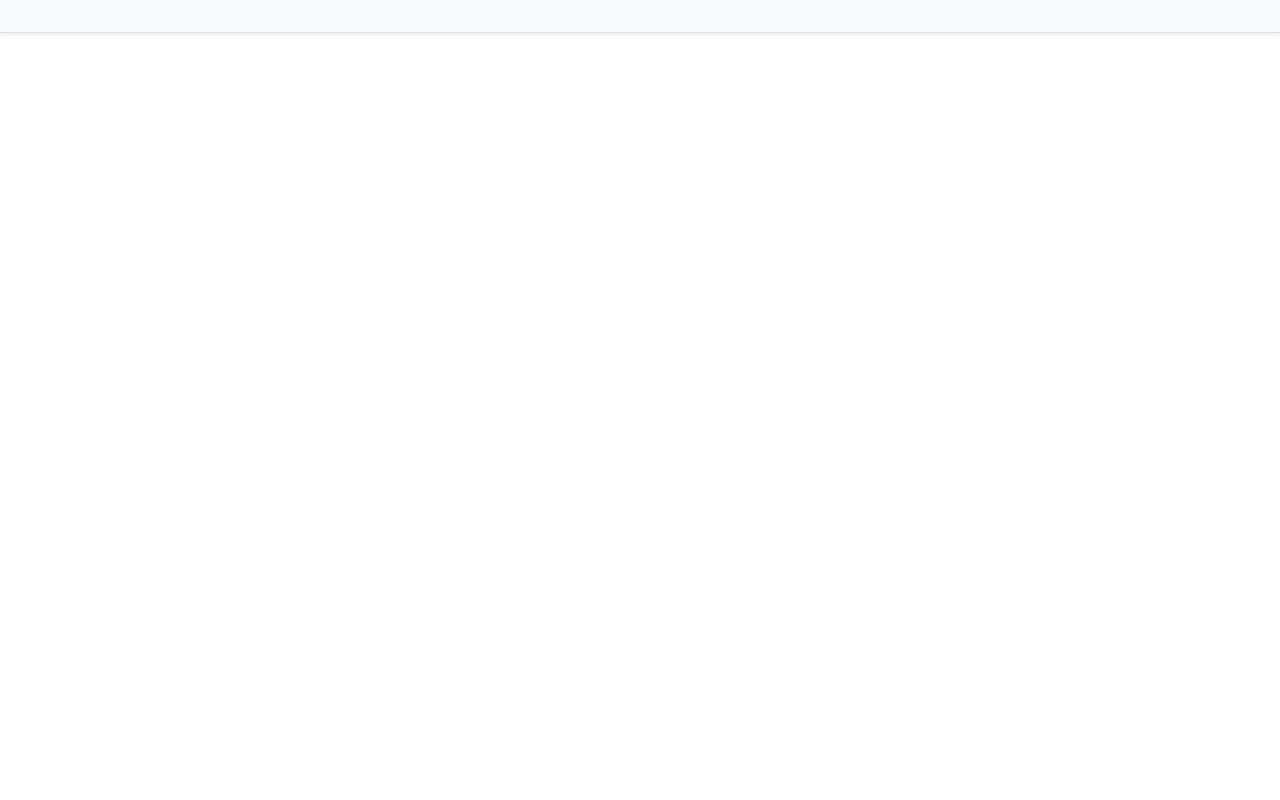
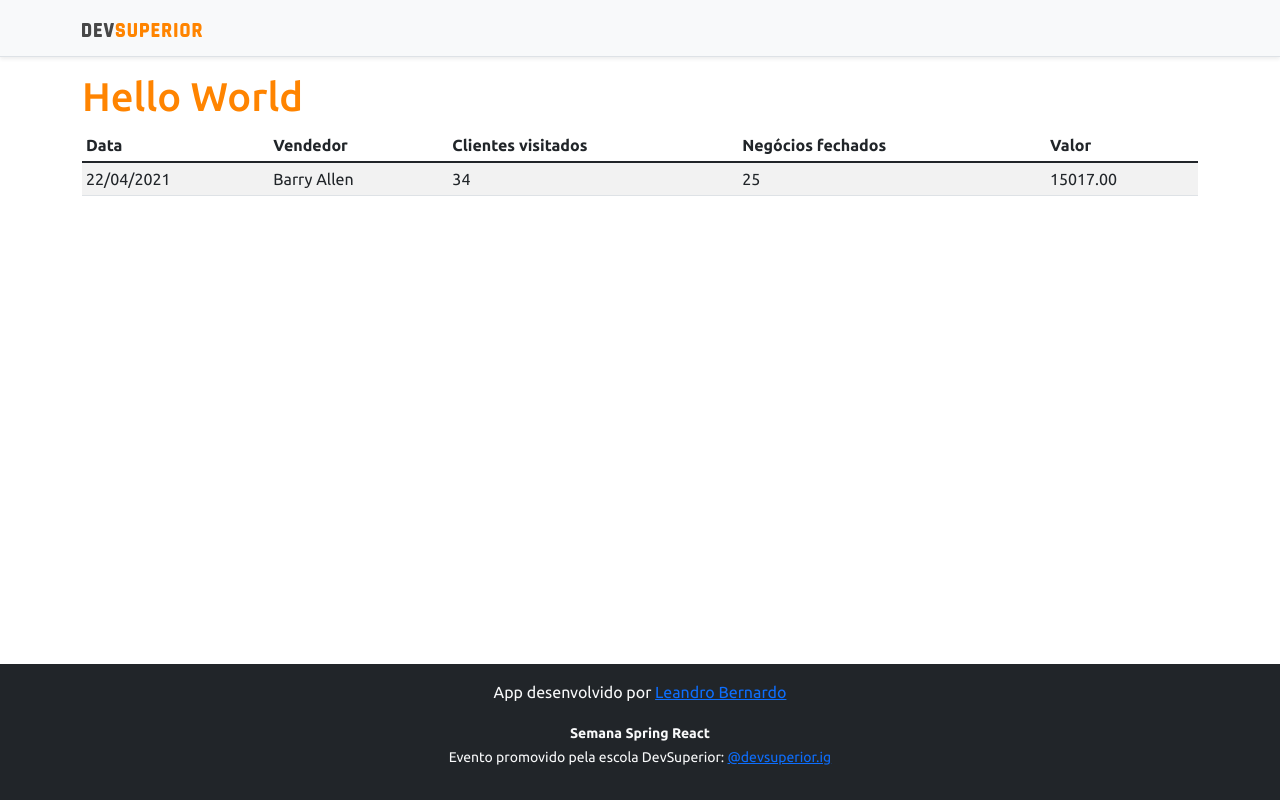
Before and after one commit to LeandroBernardo/projeto-sds3, a React (Create React App) app in the folder frontend/: page / in a window 1280 px wide. Built offline with nearby package versions, Linux system fonts and the light colour scheme.

Commit message:
basic static components

```diff
--- a/frontend/src/App.tsx
+++ b/frontend/src/App.tsx
@@ -1,12 +1,18 @@
+import NavBar from "components/NavBar";
+import Footer from "components/Footer";
+import DataTable from "components/DataTable";
 
-function App() {
+
+const App = () => {
   return (
-    <div className="d-flex flex-column flex-md-row align-items-center p-3 px-md-4 mb-3 bg-light border-bottom shadow-sm">
-      <div className="container">
-        <nav className="my-2 my-md-0 mr-md-3">
-        </nav>
+    <>
+      <NavBar />
+      <div className='container'>
+        <h1 className="text-primary">Hello World</h1>
+        <DataTable />
       </div>
-    </div>
+      <Footer />
+    </>
   );
 }
 
--- /dev/null
+++ b/frontend/src/components/DataTable/index.tsx
@@ -0,0 +1,29 @@
+const DataTable = () => {
+    return (
+        <div className="table-responsive">
+            <table className="table table-striped table-sm">
+                <thead>
+                    <tr>
+                        <th>Data</th>
+                        <th>Vendedor</th>
+                        <th>Clientes visitados</th>
+                        <th>Negócios fechados</th>
+                        <th>Valor</th>
+                    </tr>
+                </thead>
+                <tbody>
+                    <tr>
+                        <td>22/04/2021</td>
+                        <td>Barry Allen</td>
+                        <td>34</td>
+                        <td>25</td>
+                        <td>15017.00</td>
+                    </tr>
+                </tbody>
+            </table>
+        </div>
+
+    )
+}
+
+export default DataTable
--- /dev/null
+++ b/frontend/src/components/Footer/index.tsx
@@ -0,0 +1,13 @@
+const Footer = () => {
+    return (
+        <footer className="footer mt-auto py-3 bg-dark">
+            <div className="container">
+                <p className="text-light">App desenvolvido por <a href="https://github.com/acenelio" target="_blank" rel="noreferrer">Leandro Bernardo</a></p>
+                <p className="text-light"><small><strong>Semana Spring React</strong><br />
+                    Evento promovido pela escola DevSuperior: <a href="https://instagram.com/devsuperior.ig" target="_blank" rel="noreferrer">@devsuperior.ig</a></small></p>
+            </div>
+        </footer>
+    )
+}
+
+export default Footer;
--- /dev/null
+++ b/frontend/src/components/NavBar/index.tsx
@@ -0,0 +1,15 @@
+import ImgDsDark from 'assets/img/ds-dark.svg';
+
+const NavBar = () => {
+    return (
+        <div className="d-flex flex-column flex-md-row align-items-center p-3 px-md-4 mb-3 bg-light border-bottom shadow-sm">
+            <div className="container">
+                <nav className="my-2 my-md-0 mr-md-3">
+                    <img src={ImgDsDark} alt="DevSuperior" width="120" />
+                </nav>
+            </div>
+        </div>
+    )
+}
+
+export default NavBar;
```
Also changed, not shown: frontend/src/assets/img/ds-dark.svg (added).
